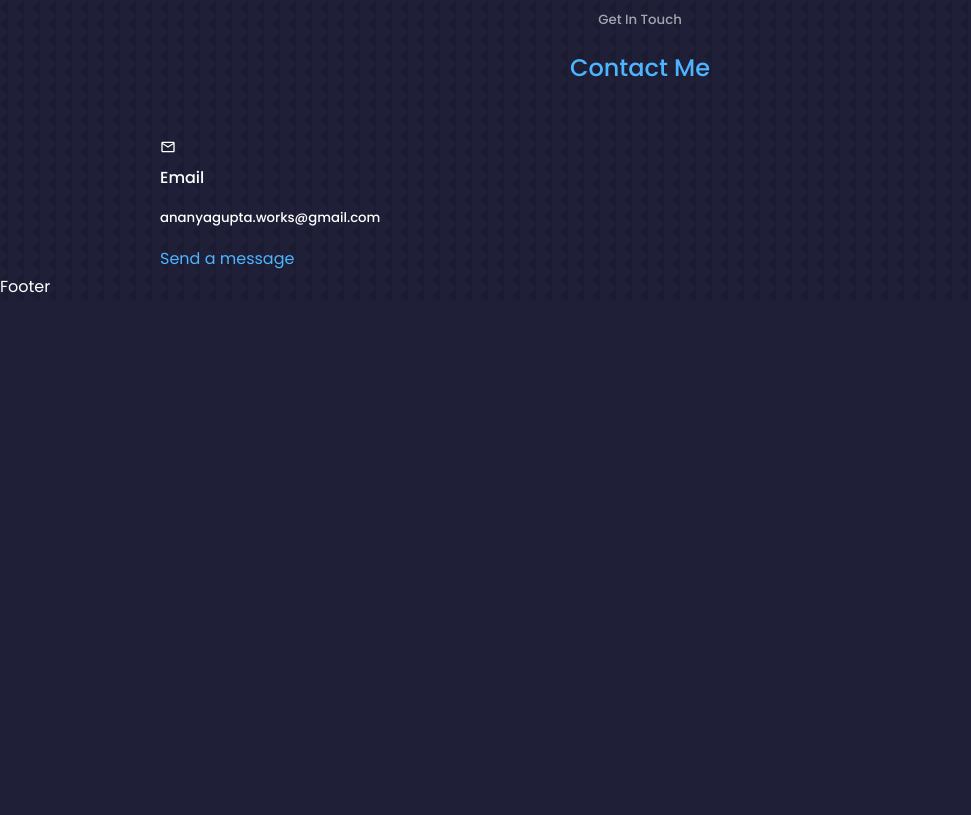
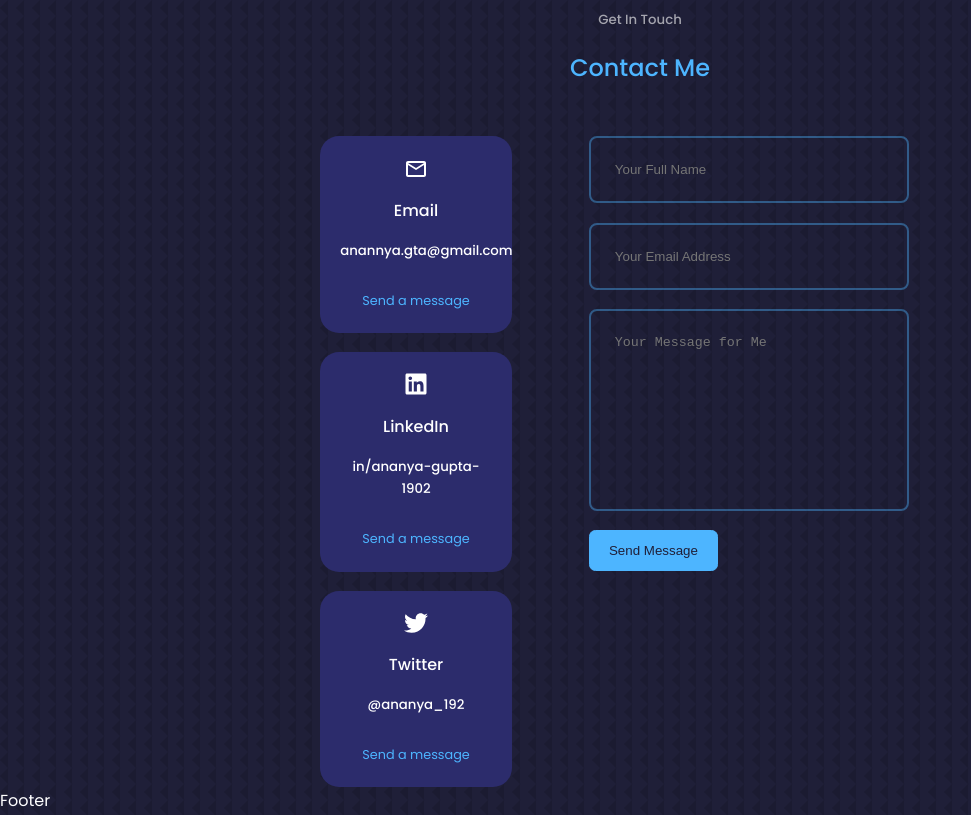
Before and after one commit to ananya-gta/my-portfolio-website, a React (Create React App) app: page / in a window 1280 px wide. Shown: the part 3600-4415 px from the top of the page, without its empty margins (0-971 px from the left). Before the commit the page ends 3900 px from the top, so only its background shows below. Built offline with nearby package versions, Linux system fonts and the light colour scheme.

Commit message:
Finished with contact section

```diff
--- a/package.json
+++ b/package.json
@@ -6,6 +6,7 @@
     "@testing-library/jest-dom": "^5.17.0",
     "@testing-library/react": "^13.4.0",
     "@testing-library/user-event": "^13.5.0",
+    "emailjs-com": "^3.2.0",
     "react": "^18.2.0",
     "react-dom": "^18.2.0",
     "react-icons": "^4.11.0",
--- a/src/components/contact/Contact.jsx
+++ b/src/components/contact/Contact.jsx
@@ -1,8 +1,32 @@
-import React from 'react'
-import './contact.css'
+import React, { useRef } from "react";
+import "./contact.css";
 import { MdOutlineMail } from "react-icons/md";
+import { FaLinkedin, FaTwitter } from "react-icons/fa";
+import emailjs from "emailjs-com";
 
-export const Contact = () => {
+const Contact = () => {
+  const form = useRef();
+  const sendEmail = (e) => {
+    e.preventDefault();
+
+    emailjs
+      .sendForm(
+        "service_jvdmy4m",
+        "template_p7rukn8",
+        form.current,
+        "NDZD5oxWjL8_FGexJ"
+      )
+      .then(
+        (result) => {
+          console.log(result.text);
+        },
+        (error) => {
+          console.log(error.text);
+        }
+      );
+
+    e.target.reset();
+  };
   return (
     <section id="contact">
       <h5>Get In Touch</h5>
@@ -11,15 +35,72 @@
       <div className="container contact__container">
         <div className="contact__options">
           <article className="contact__option">
-          <MdOutlineMail />
+            <MdOutlineMail className="contact__option-icon" />
             <h4>Email</h4>
-            <h5>ananyagupta.works@gmail.com</h5>
-            <a href="mailto:ananyagupta.works@gmail.com">Send a message</a>
+            <h5>anannya.gta@gmail.com</h5>
+            <a
+              href="mailto:ananyagupta.works@gmail.com"
+              target="_blank"
+              rel="noreferrer"
+            >
+              Send a message
+            </a>
+          </article>
+
+          <article className="contact__option">
+            <FaLinkedin className="contact__option-icon" />
+            <h4>LinkedIn</h4>
+            <h5>in/ananya-gupta-1902</h5>
+            <a
+              href="https://www.linkedin.com/in/ananya-gupta-1902/message"
+              target="_blank"
+              rel="noreferrer"
+            >
+              Send a message
+            </a>
+          </article>
+
+          <article className="contact__option">
+            <FaTwitter className="contact__option-icon" />
+            <h4>Twitter</h4>
+            <h5>@ananya_192</h5>
+            <a
+              href="https://twitter.com/messages/compose?recipient_id=1570679027886858241"
+              target="_blank"
+              rel="noreferrer"
+            >
+              Send a message
+            </a>
           </article>
         </div>
+
+        {/* Contact Form */}
+        <form ref={form} onSubmit={sendEmail}>
+          <input
+            type="text"
+            name="name"
+            placeholder="Your Full Name"
+            required
+          />
+          <input
+            type="email"
+            name="email"
+            placeholder="Your Email Address"
+            required
+          />
+          <textarea
+            name="message"
+            rows="10"
+            placeholder="Your Message for Me"
+            required
+          ></textarea>
+          <button type="submit" className="btn btn-primary">
+            Send Message
+          </button>
+        </form>
       </div>
-      </section>
-  )
-}
+    </section>
+  );
+};
 
-export default Contact
+export default Contact;
--- a/src/components/contact/contact.css
+++ b/src/components/contact/contact.css
@@ -0,0 +1,70 @@
+.container.contact__container {
+  width: 50%;
+  display: grid;
+  grid-template-columns: 30% 50%;
+  gap: 12%;
+}
+
+.contact__options {
+  display: flex;
+  flex-direction: column;
+  gap: 1.2rem;
+}
+
+.contact__option {
+  background: var(--color-bg-variant);
+  padding: 1.2rem;
+  border-radius: 1.2rem;
+  text-align: center;
+  border: 1px solid transparent;
+  transition: var(--transition);
+}
+
+.contact__option:hover {
+  border-color: var(--color-primary-variant);
+  background: transparent;
+}
+
+.contact__option-icon {
+  font-size: 1.5rem;
+  margin-bottom: 0.5rem;
+}
+
+.contact__option a {
+  margin-top: 0.7rem;
+  display: inline-block;
+  font-size: 0.8rem;
+}
+
+/* ============= FORM ================= */
+form {
+  display: flex;
+  flex-direction: column;
+  gap: 1.2rem;
+}
+
+input,
+textarea {
+  width: 100%;
+  padding: 1.5rem;
+  border-radius: 0.5rem;
+  background: transparent;
+  border: 2px solid var(--color-primary-variant);
+  resize: none;
+  color: var(--color-white);
+}
+
+/* ========== MEDIA QUERIES (MEDIUM SCREEN DEVICES) TABLETS ============ */
+@media screen and (max-width: 1024px) {
+  .container.contact__container {
+    grid-template-columns: 1fr;
+    gap: 2rem;
+  }
+}
+
+/* ========== MEDIA QUERIES (SMALL SCREEN DEVICES) MOBILE PHONES ============ */
+@media screen and (max-width: 600px) {
+  .container.contact__container {
+    width: var(--container-width-ms);
+  }
+}
```
Also changed, not shown: src/components/projects/projects.css (+3 -5 lines), 1 other file (tests, documents, lock files or other folders).
